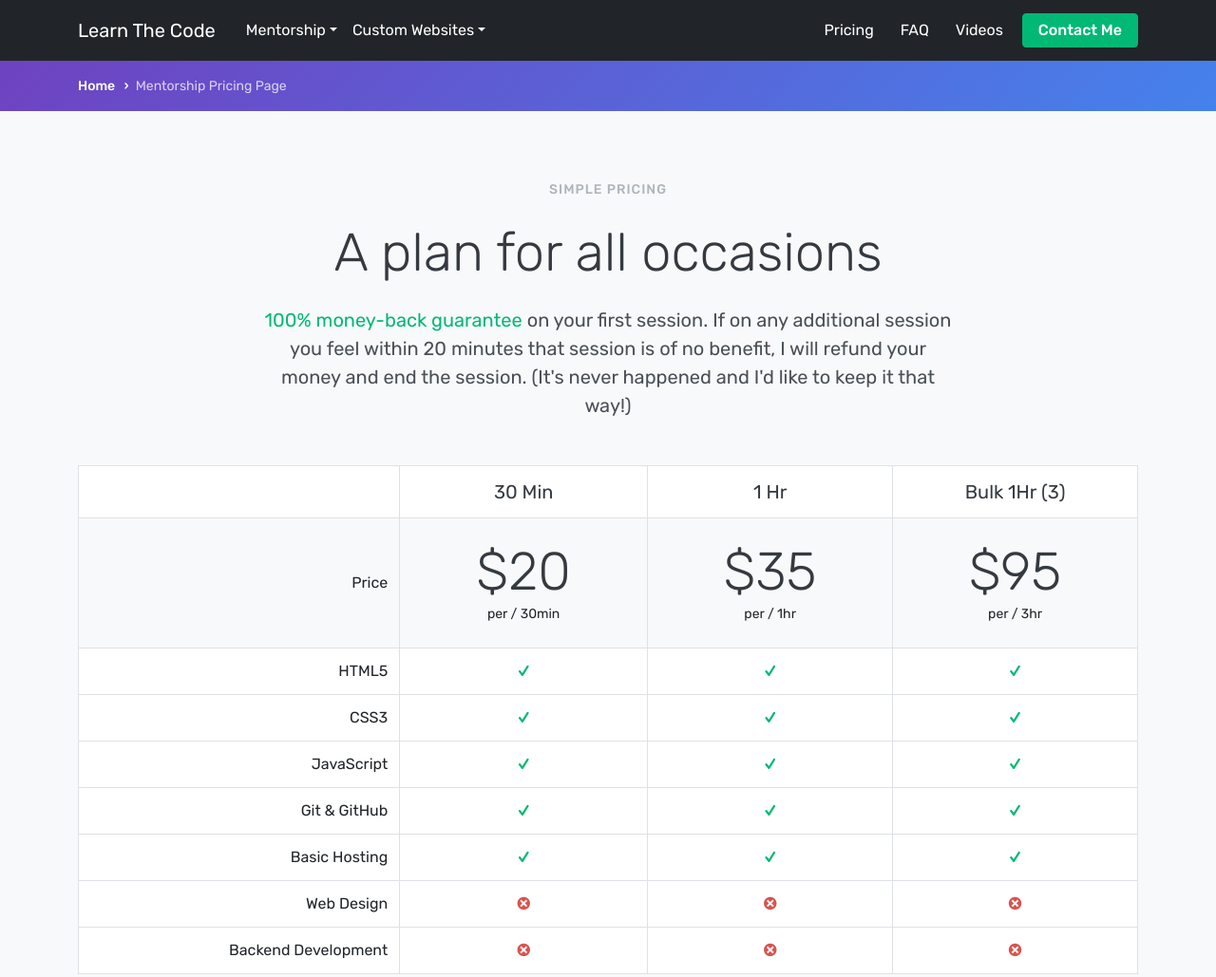
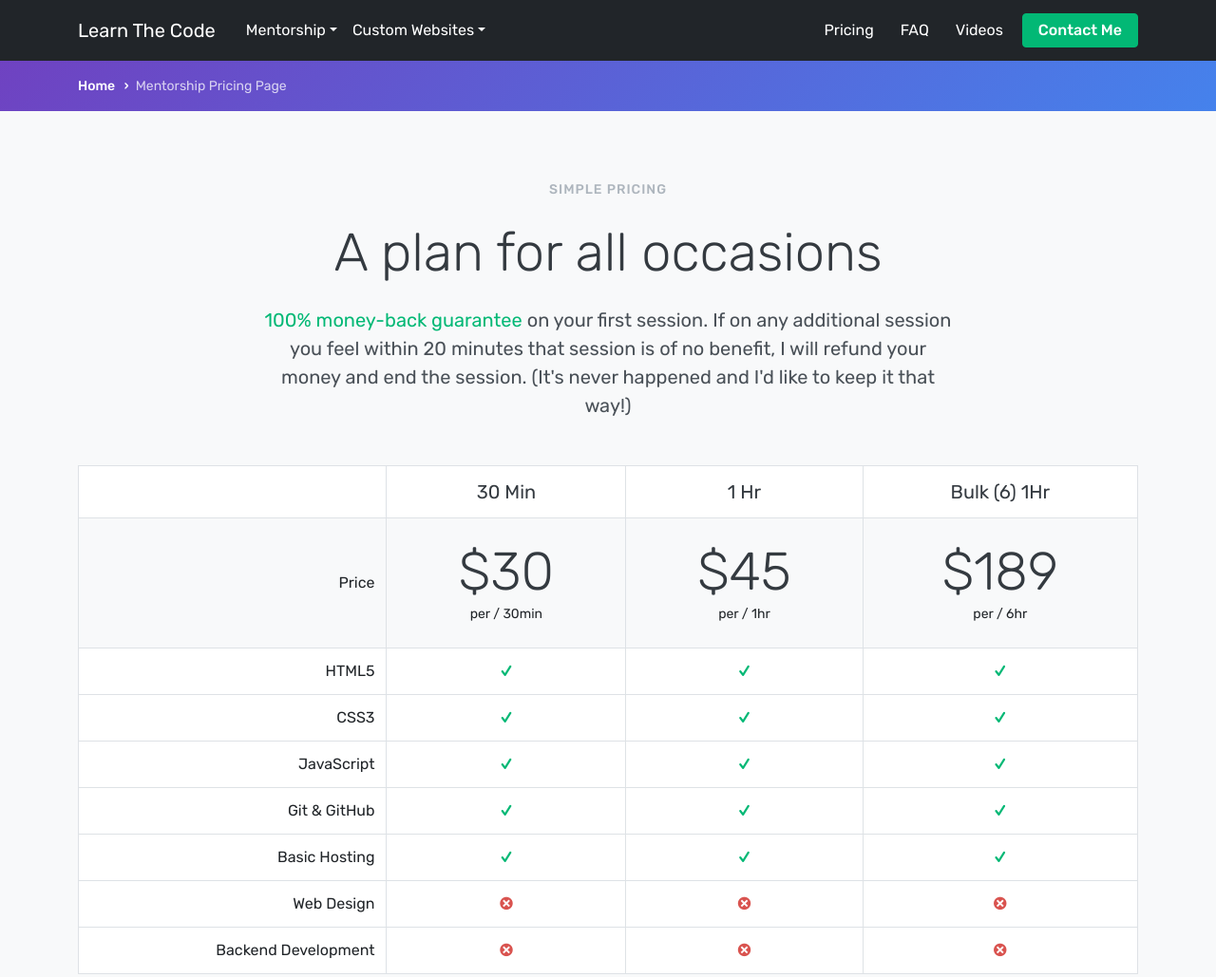
Before and after one commit to BBaccs/learnTheCode, a website: page pages/pricing.html in a window 1280 px wide. Shown: the top 1029 px of the page at 95% size. Drawn offline with Linux system fonts and the light colour scheme.

Commit message:
update pricing and faq

```diff
--- a/pages/pricing.html
+++ b/pages/pricing.html
@@ -132,7 +132,7 @@
                     <span class="h5">1 Hr</span>
                   </th>
                   <th scope="col">
-                    <span class="h5">Bulk 1Hr (3)</span>
+                    <span class="h5">Bulk (6) 1Hr</span>
                   </th>
                 </tr>
               </thead>
@@ -140,16 +140,16 @@
                 <tr>
                   <th scope="row">Price</th>
                   <td>
-                    <span class="display-4">$20</span>
+                    <span class="display-4">$30</span>
                     <span class="text-small">per / 30min</span>
                   </td>
                   <td>
-                    <span class="display-4">$35</span>
+                    <span class="display-4">$45</span>
                     <span class="text-small">per / 1hr</span>
                   </td>
                   <td>
-                    <span class="display-4">$95</span>
-                    <span class="text-small">per / 3hr</span>
+                    <span class="display-4">$189</span>
+                    <span class="text-small">per / 6hr</span>
                   </td>
                 </tr>
                 <tr>
```
Also changed, not shown: pages/contact.html (+1 -1 lines).
